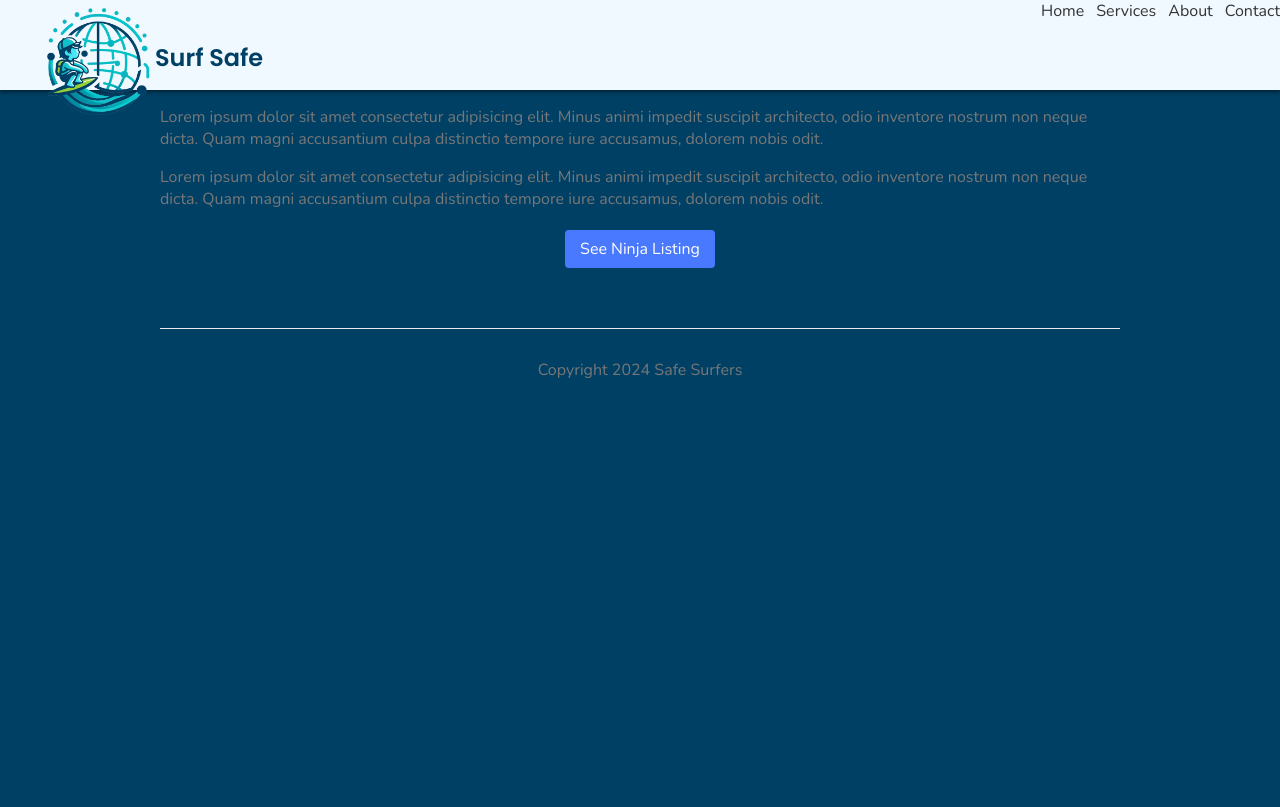
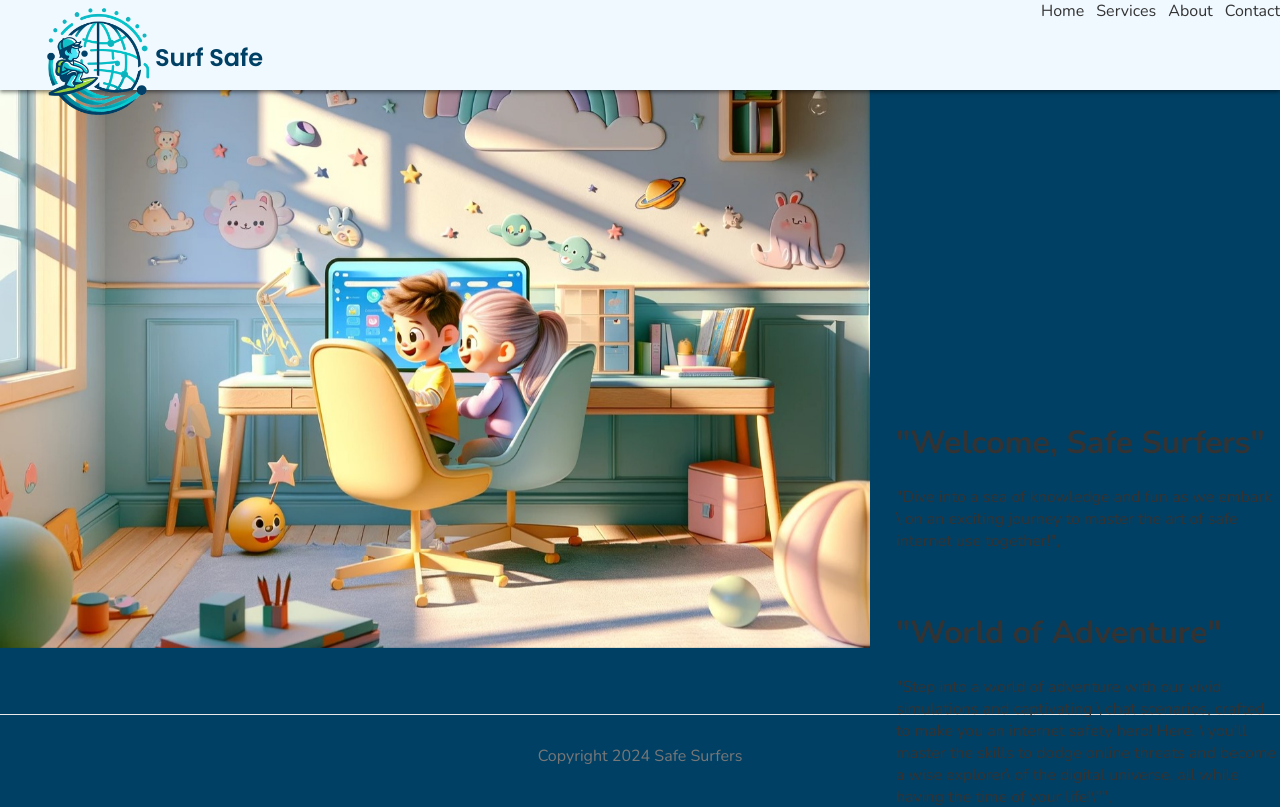
Before and after one commit to natalienakkk/SurfSafe, a Next.js app: page / in a window 1280 px wide. Shown: the top 807 px of the page. Built offline with nearby package versions, Linux system fonts and the light colour scheme.

Commit message:
create firstImage with paragraphs

```diff
--- a/pages/index.js
+++ b/pages/index.js
@@ -1,22 +1,117 @@
 import Head from 'next/head'
 import Link from 'next/link'
 import styles from '../styles/Home.module.css'
+import React, { useState, useEffect } from 'react';
+
+
+
+function FixedImage({ isFixed }) {
+  console.log(`this is is Fixed ${isFixed}`);
+  console.log('heey');
+  return (
+    <div>
+      <img
+        src="/firstPage.jpg"
+        alt="Fixed Content"
+        className={isFixed ? styles.FixedImage : styles.ScrollImage}
+      />
+    </div>
+  );
+}
+
+function IntroParas() {
+  const comps = [
+    // The first paragraph
+    <div className={styles.ScrollContent}>
+      <h1>"Welcome, Safe Surfers"</h1>
+      <p>
+        "Dive into a sea of knowledge and fun as we embark \
+        on an exciting journey to master the art of safe internet use together!",
+      </p>
+    </div>,
+
+    // The secondn Paragraph
+    <div className={styles.ScrollContent}>
+      <h1>"World of Adventure"</h1>
+      <p>
+        "Step into a world of adventure with our vivid simulations and captivating \
+        chat scenarios, crafted to make you an internet safety hero! Here, \
+        you'll master the skills to dodge online threats and become a wise explorer\
+        of the digital universe, all while having the time of your life!\"",
+      </p>
+    </div>,
+
+    // The third paragraph (image)
+    <div className={styles.ScrollContent}>
+      <h1>"Let's Get Started!"</h1>
+      <img src="/child.png" width={274} height={164}></img>
+    </div>,
+
+  ];
+  const [currentComp, setCurrentComp] = useState(comps[0]);
+
+  useEffect(() => {
+    const handleScroll = () => {
+      const scrollThreshold = window.innerHeight * 0.2;
+      const compIndex = Math.min(Math.floor(window.scrollY / scrollThreshold), comps.length - 1);
+      setCurrentComp(comps[compIndex]);
+    };
+
+    window.addEventListener('scroll', handleScroll);
+    return () => window.removeEventListener('scroll', handleScroll);
+  }, [comps]);
+
+  return (currentComp);
+}
+
+
 
 export default function Home() {
+  const [isFixed, setIsFixed] = useState(true);
+
+  useEffect(() => {
+    const handleScroll = () => {
+      const limit = window.innerHeight * 3; // Three full viewport heights
+      if (window.scrollY >= limit) {
+        setIsFixed(false); // Image becomes part of the regular document flow
+      } else {
+        setIsFixed(true); // Image remains fixed
+      }
+    };
+
+    window.addEventListener('scroll', handleScroll);
+    return () => window.removeEventListener('scroll', handleScroll);
+  }, []);
+
   return (
-    <>
-      <Head>
-        <title>Ninja List | Home</title>
-        <meta name="keywords" content="ninjas"/>
-      </Head>
-      <div >
-        <h1 className={styles.title}>Homepage</h1>
-        <p className={styles.text}>Lorem ipsum dolor sit amet consectetur adipisicing elit. Minus animi impedit suscipit architecto, odio inventore nostrum non neque dicta. Quam magni accusantium culpa distinctio tempore iure accusamus, dolorem nobis odit.</p>
-        <p className={styles.text}>Lorem ipsum dolor sit amet consectetur adipisicing elit. Minus animi impedit suscipit architecto, odio inventore nostrum non neque dicta. Quam magni accusantium culpa distinctio tempore iure accusamus, dolorem nobis odit.</p>
-        <Link href="/ninjas/" className={styles.btn}>
-          See Ninja Listing
-          </Link>
+    <div className={styles.MainIntroContent}>
+      <FixedImage isFixed={isFixed} />
+      {/* <IntroParas /> */}
+
+      <div className={styles.ScrollContent}>
+      <h1>"Welcome, Safe Surfers"</h1>
+      <p>
+        "Dive into a sea of knowledge and fun as we embark \
+        on an exciting journey to master the art of safe internet use together!",
+      </p>
+
+    <br></br>
+
+
+      <h1>"World of Adventure"</h1>
+      <p>
+        "Step into a world of adventure with our vivid simulations and captivating \
+        chat scenarios, crafted to make you an internet safety hero! Here, \
+        you'll master the skills to dodge online threats and become a wise explorer\
+        of the digital universe, all while having the time of your life!\"",
+      </p>
+
+<br></br>
+
+
+      <h1>"Let's Get Started!"</h1>
+      <img src="/child.png" width={274} height={164}></img>
       </div>
-    </>
-  )
+    </div>
+  );
 }
--- a/styles/Home.module.css
+++ b/styles/Home.module.css
@@ -16,3 +16,43 @@
   color: white;
   text-align: center;
 }
+
+
+/* Intro image and paragraphs style  */
+
+.FixedImage {
+  position: sticky;
+  top: 0;
+  padding-top: 0px;
+  padding-left: 0px;
+  margin-top: 45px;
+  width: 68vw;
+  height: auto;
+  z-index: 1;
+}
+
+.ScrollImage{
+  position: relative;
+  width: 68vw;
+}
+
+
+.ScrollContent {
+  position: absolute;
+  right: 0;
+  top: 50%;
+  width: 30vw;
+  height: auto;
+  /* overflow-y: auto;  */
+  max-height: 100vh;
+
+}
+
+.MainIntroContent {
+  width: 100vw;
+  display: flex;
+  /* display: flex; */
+  flex-direction: column;
+  /* position: relative; */
+
+}
--- a/styles/globals.css
+++ b/styles/globals.css
@@ -10,14 +10,15 @@ body {
   background: var(--background-color);
   color: #333;
   font-family: "Nunito";
+  margin: 0px;
 }
 a {
   color: #333;
   text-decoration: none;
 }
 .content {
-  max-width: 960px;
-  margin: 0 auto;
+  /* max-width: 960px; */
+  margin: 0;
 }
 
 nav a {
@@ -49,8 +50,9 @@ footer {
   top: 0;
   left: 0;
   width: 100%;
-  background-color: var(--primary-color); /* Customize your navbar background color */
+  background-color: var(--primary-color);
   box-shadow: 0 2px 4px rgba(0,0,0,0.5);
+  z-index: 1000;
 }
 
 .navbar .logo-and-title {
```
Also changed, not shown: comps/Navbar.js (+0 -10 lines), pages/_app.js (+1 -10 lines), public/child.png (added), public/firstPage.jpg (added).
